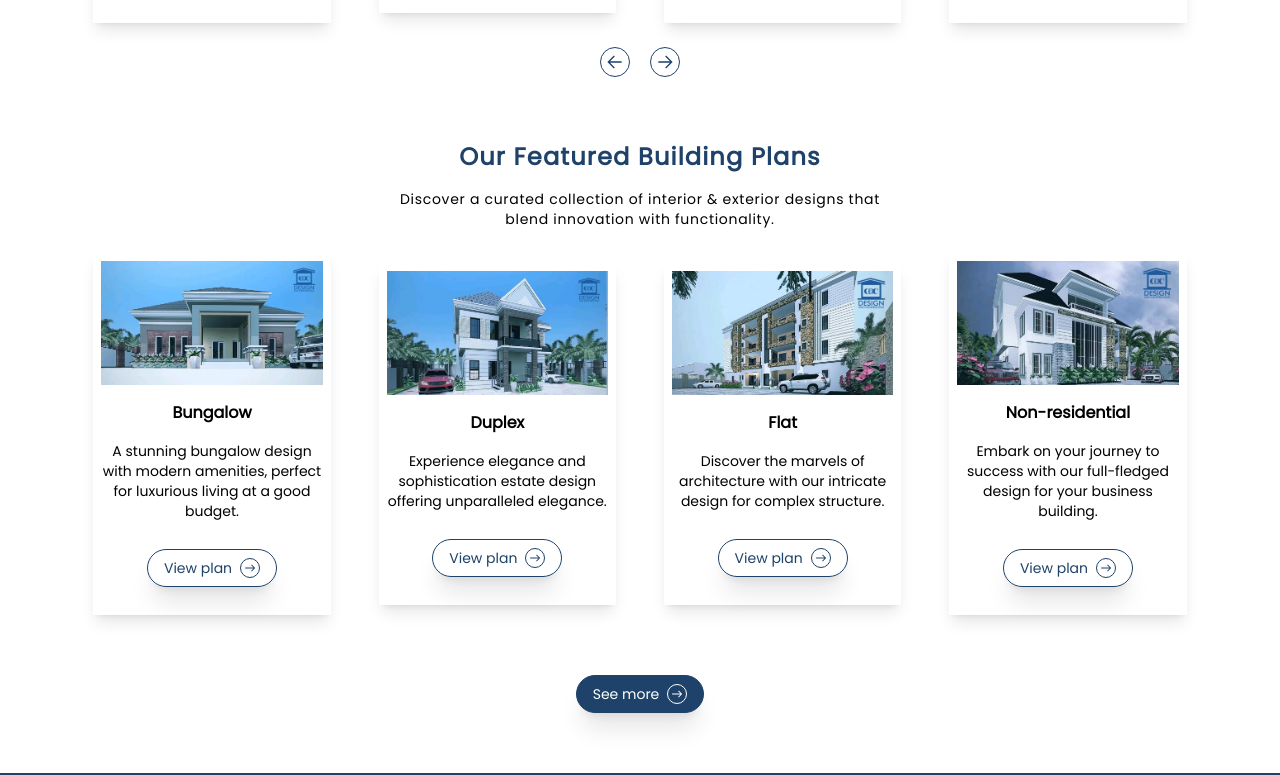
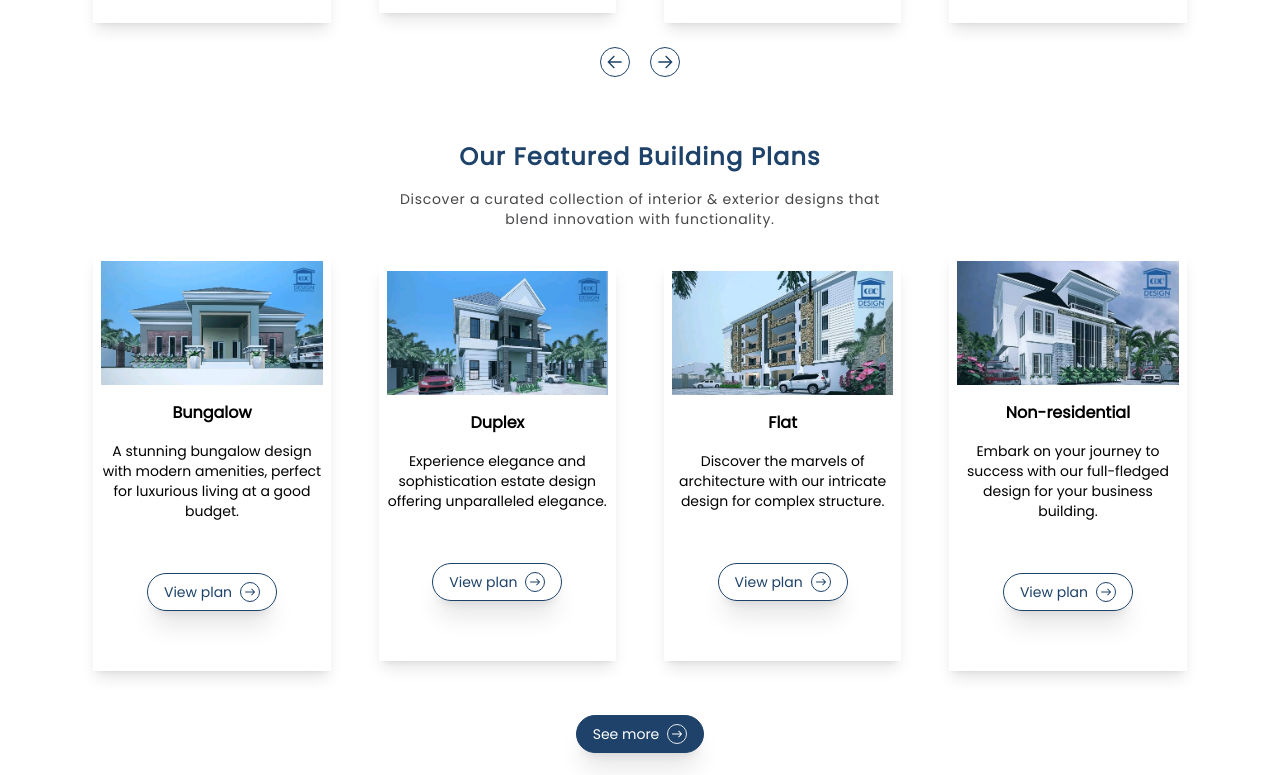
Before and after one commit to Auxtnn/coven_construction, a Next.js app: page / in a window 1280 px wide. Shown: the part 2445-3220 px from the top of the page. Built offline with nearby package versions, Linux system fonts and the light colour scheme.

Commit message:
still correcting

```diff
--- a/src/app/components/Design.tsx
+++ b/src/app/components/Design.tsx
@@ -14,11 +14,11 @@ interface DesignItem {
 const Design: React.FC = () => {
   return (
     <AnimatedSection>
-      <div className="relative py-8 md:py-6" id="project">
+      <div className=" py-8 md:py-6" id="project">
         <div className="text-blue px-5 text-2xl font-[900] md:text-center tracking-wider mt-4">
           Our Featured Building Plans
         </div>
-        <div className=" px-5 text-opacity-80 m-auto md:text-center text-sm tracking-wider max-w-[550px] mt-2 md:mt-4 max-md:max-w-full">
+        <div className="text-zinc-900 px-5 text-opacity-80 m-auto md:text-center text-sm tracking-wider max-w-[550px] mt-2 md:mt-4 max-md:max-w-full">
           Discover a curated collection of interior & exterior designs that
           blend innovation with functionality.
         </div>
@@ -44,7 +44,7 @@ const Design: React.FC = () => {
                   {item.title}
                 </h6>
                 <h6 className="my-2 text-sm text-center">{item.description}</h6>
-                <div className="flex justify-center my-8 md:my-0">
+                <div className="flex justify-center my-8">
                   {" "}
                   {/* Adjusted this div */}
                   <Link
@@ -59,7 +59,7 @@ const Design: React.FC = () => {
             </div>
           ))}
         </div>
-        <div className="flex justify-center my-4">
+        <div className="flex justify-center">
           {" "}
           {/* Adjusted this div */}
           <Link
@@ -67,7 +67,7 @@ const Design: React.FC = () => {
             className="text-white bg-blue flex items-center gap-2 px-4 py-2 md:my-5 rounded-full border border-blue shadow-xl text-sm"
           >
             <h3>See more</h3>
-            <IoIosArrowRoundForward className="text-white text-xl rounded-[50%] border border-white" />
+            <IoIosArrowRoundForward className="text-white text-xl rounded-[50%] border" />
           </Link>
         </div>
       </div>
```
